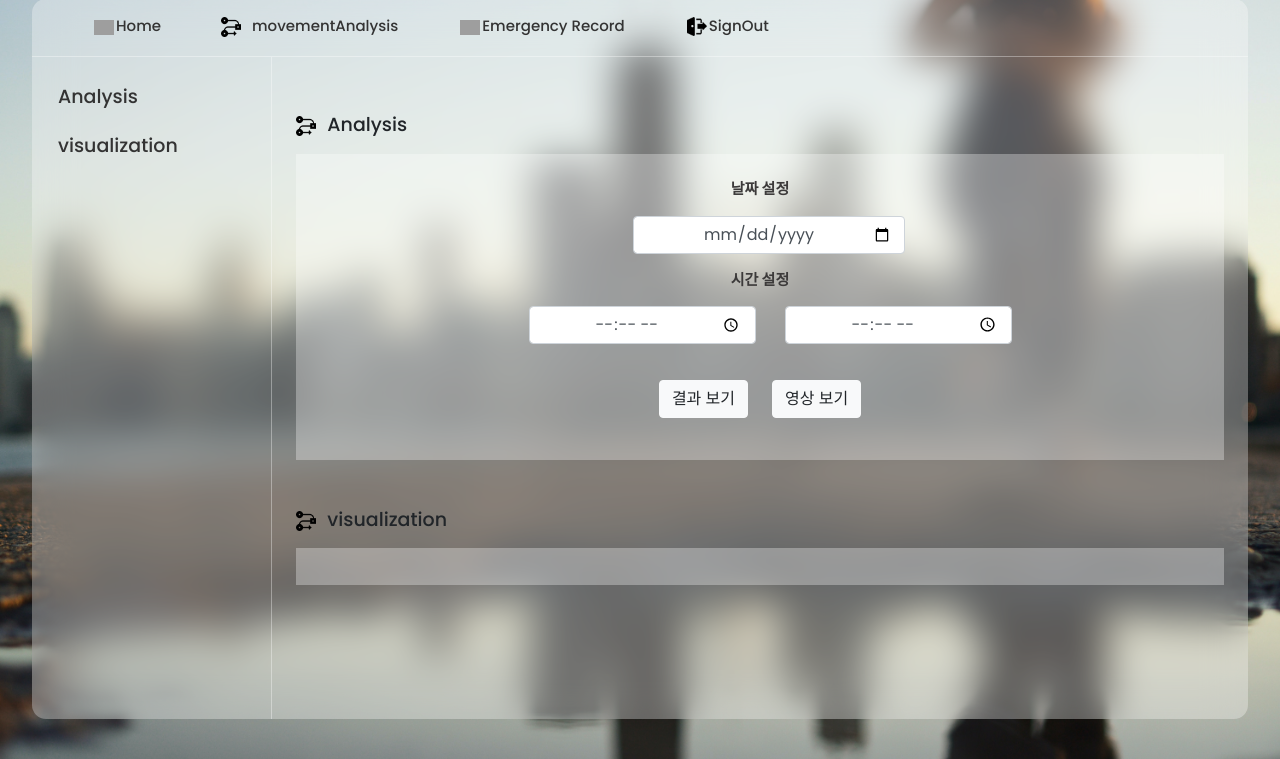
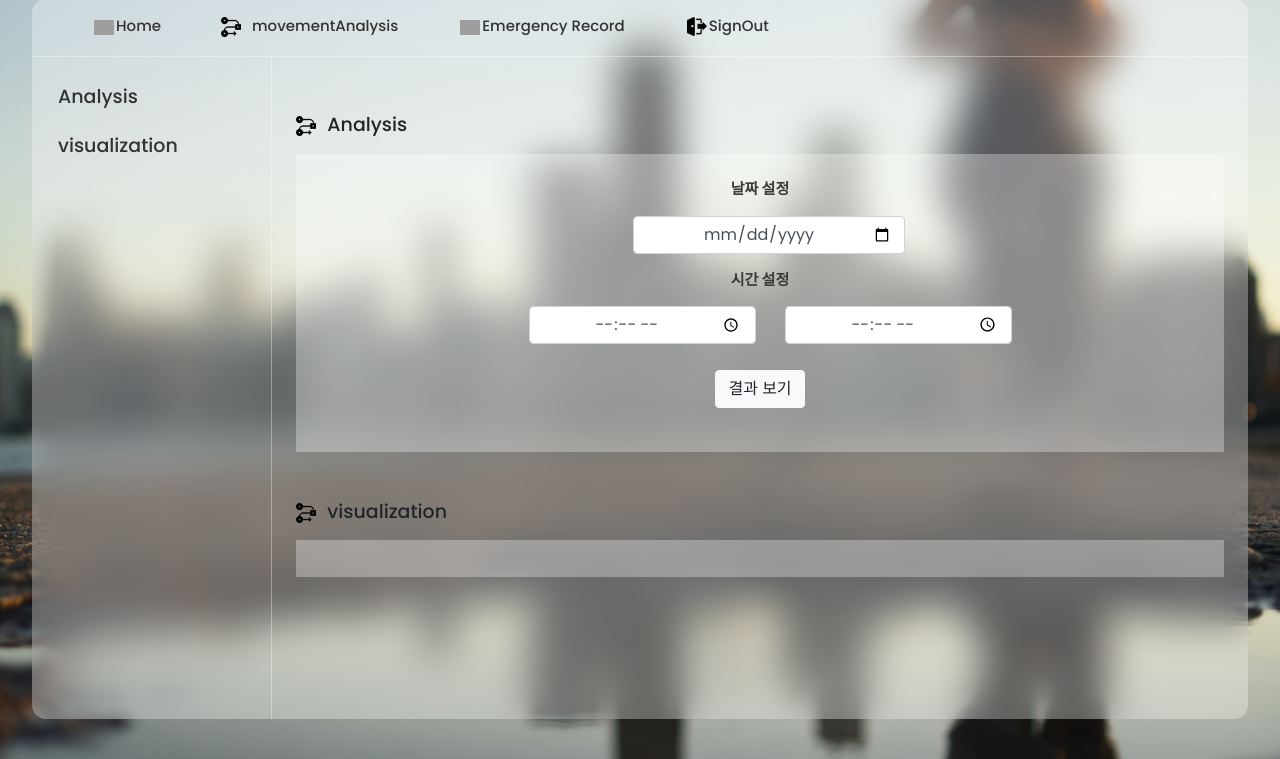
Before and after one commit to 2022-SMHRD-KDT-BigData-3/CATSEYE, a Java web app: page /Analysis.do in a window 1280 px wide. Shown: the part 41-800 px from the top of the page. Run offline with Spring Boot 4, a stand-in JSP engine, Linux system fonts and the light colour scheme; the project's own start-up code is not run, and a stand-in starts its controllers and pages; some libraries are stand-ins or nearby versions; grey boxes are pictures that could not be loaded.

Commit message:
commit 3:30

```diff
--- a/SpringTEST2/src/main/webapp/WEB-INF/views/movement Analysis.jsp
+++ b/SpringTEST2/src/main/webapp/WEB-INF/views/movement Analysis.jsp
@@ -89,7 +89,10 @@ function goUpdate(idx){
 
 				<!-- 분석 -->
 				<div class="content-section An">
-            <div class="content-section-title An"><img src="./resources/img/Analysis.png" style="width: 20px; margin-right:11px;">Analysis</div>
+					<div class="content-section-title An">
+						<img src="./resources/img/Analysis.png"
+							style="width: 20px; margin-right: 11px;">Analysis
+					</div>
 					<!--           	<select class="normal name" name="MBR_SHOP">
   	<option value='' selected>-- select time --</option>
   	<option value='1' id="1">2022-06-05 21:00 ~ 21:01</option>
@@ -99,47 +102,43 @@ function goUpdate(idx){
   	<option value='5' id="1">2022-06-05 21:04 ~ 21:05</option>
   	</select> -->
 
-					<div class="form-group An  content-wrapper">
+					<div class="form-group content-wrapper">
 						<div style="text-align: center; align-items: center;">
 							<label for="date"
-								style="font-family: 'Poppins', sans-serif; margin: 15px 0 15px 0; font-weight: bold;">날짜 설정</label>
-								<input style="width: 30%;text-align: center;position: relative;left: 36%;" type="date" name="date" class="form-control" id="date" name="date">
+								style="font-family: 'Poppins', sans-serif; margin: 15px 0 15px 0; font-weight: bold;">날짜
+								설정</label> <input
+								style="width: 30%; text-align: center; position: relative; left: 36%;"
+								type="date" name="date" class="form-control" id="date"
+								name="date"> <label for="first_time"
+								style="font-family: 'Poppins', sans-serif; margin: 15px 0 15px 0; font-weight: bold;">시간
+								설정</label> <input
+								style="width: 25%; text-align: center; position: relative; left: 223px;"
+								type="time" name="first_time" class="form-control"
+								id="first_time"> <label for="last-time"></label> <input
+								style="width: 25%; text-align: center; position: relative; left: 479px; bottom: 61px;"
+								type="time" name="last_time" class="form-control" id="last_time">
 
-
-
-								<label for="first_time"
-									style="font-family: 'Poppins', sans-serif; margin: 15px 0 15px 0; font-weight: bold;">시간
-									설정</label>
-
-									<input style="width: 25%;text-align: center;position: relative;left: 223px;"
-									type="time" name="first_time" class="form-control" id="first_time">
-									<label for="last-time"></label> <input
-									style="width: 25%;text-align: center;position: relative;left: 479px;bottom: 61px;"
-									type="time" name="last_time" class="form-control"
-									id="last_time">
-						</div>
-						<div style="align-self: center; position: relative; bottom: 25px;">
-						<button class="btn btn-light An" style="width: fit-content;margin-right: 20px;">결과 보기</button>
-
-						<button class="btn btn-light An" onclick='ff()' style="width: fit-content;">영상 보기</button>
-						<div class="content-wrapper An" id='f' style="visibility: hidden;">
-							<!-- 시간 보일곳 -->
-						</div>
-						<div class="content-wrapper An" id='showvideo' style="visibility: hidden;">
-							<!-- 영상 보일곳 -->
-						</div>
+							<div style="align-self: center; position: relative; bottom: 35px;">
+								<button class="btn btn-light An" id="viewresult"
+									style="width: fit-content;">결과 보기</button>
+								<img id="heatimg" src="./resources/img/heatmap.jpg"
+									style="display: none; padding: 20px; position: relative; top: 20px;">
 							</div>
 						</div>
 
 					</div>
 
-
+				</div>
 
 					<!-- 결과 -->
             <div class="content-section result">
             <div class="content-section-title result"><img src="./resources/img/Analysis.png" style="width: 20px; margin-right:11px;">visualization</div>
             <div class="content-wrapper result"></div>
 			<div class="content-wrapper result"></div>
+			</div>
+			</div>
+			</div>
+
 		</div>
 
 
@@ -150,11 +149,18 @@ function goUpdate(idx){
 $('#Analysis').click(function() {
 	$(".An").show();
     $(".result").hide();
+    $("#heatimg").hide();
 })
 
 $('#visual').click(function() {
     $(".An").hide();
     $(".result").show();
+    $("#heatimg").hide();
 })
+$('#viewresult').click(function() {
+    $("#result1").show();
+    $("#heatimg").show();
+})
+
 </script>
 </html>
--- a/SpringTEST2/src/main/webapp/intro.jsp
+++ b/SpringTEST2/src/main/webapp/intro.jsp
@@ -3,8 +3,9 @@
 <head>
 <meta charset="utf-8">
 <title>CSS</title>
+<style>
+@import url('https://fonts.googleapis.com/css2?family=Merriweather:ital,wght@0,300;1,400;1,700&display=swap');
 
-<style>
 body {
 	padding: 0px;
 	margin: 0px;
@@ -136,6 +137,7 @@ a.solid-gold-button {
         opacity: 1;
     }
 }
+
 </style>
 </head>
 <body>
```
Also changed, not shown: SpringTEST2/src/main/webapp/resources/img/05.jpg (added), SpringTEST2/src/main/webapp/resources/img/heatmap.jpg (added). Lines whose indentation alone changed are shown as unchanged.
